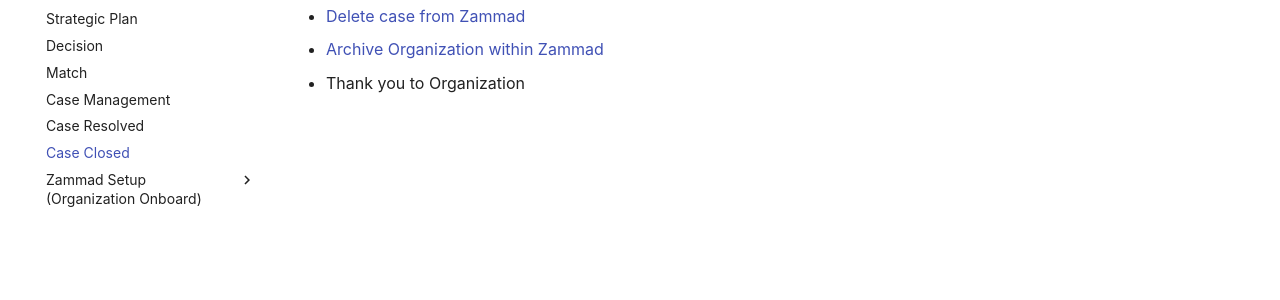
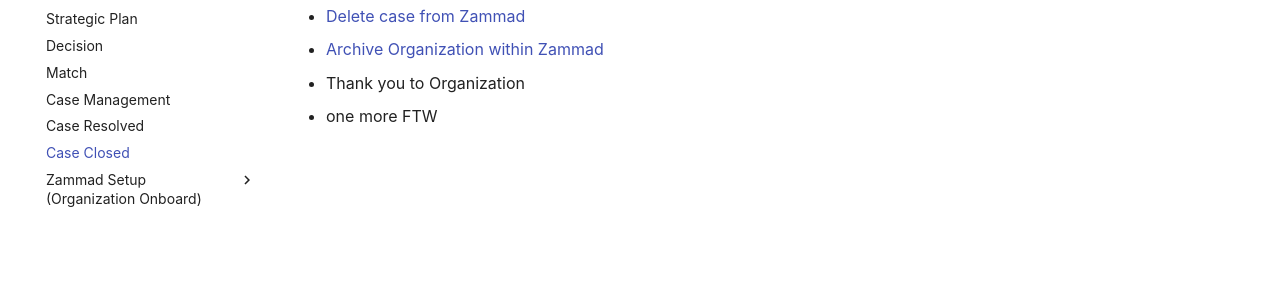
Before and after one commit to digital-security-exchange/dsx-docs, an MkDocs documentation site: the page built from docs/case-closed.md, in a window 1280 px wide. Shown: the part 227-527 px from the top of the page. Built offline with MkDocs 1.6.1 and Material for MkDocs 9.7.7, drawn with Linux system fonts in a browser that asks for light colours.

Commit message:
one more thing

```diff
--- a/docs/case-closed.md
+++ b/docs/case-closed.md
@@ -5,3 +5,4 @@
 * [Delete case from Zammad](zammad-setup-organization-onboard/case-deletion.md)
 * [Archive Organization within Zammad](zammad-setup-organization-onboard/archiving.md)
 * Thank you to Organization
+* one more FTW
```
